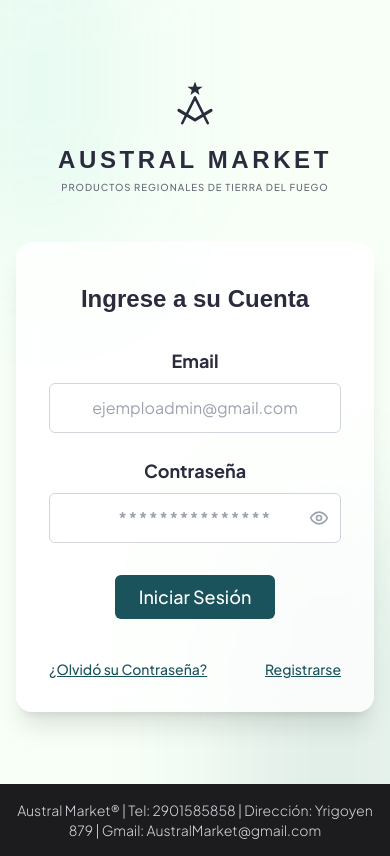
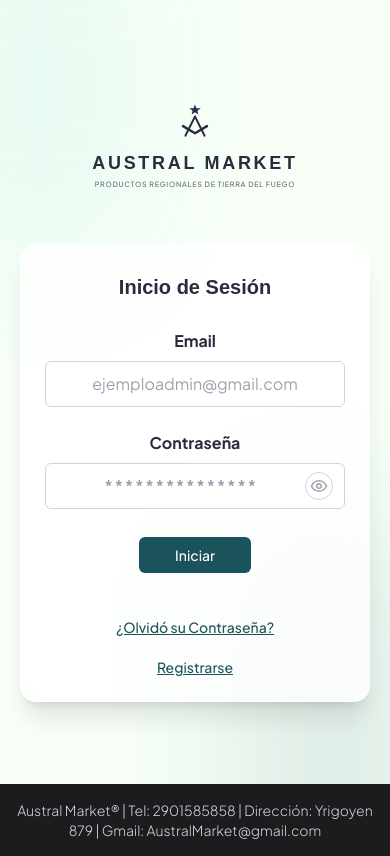
Before and after one commit to soyMat/Trabajo-Integrador-Disenio-de-Interfaces-GRUPO-2, a React (Vite) app: page /login in a window 390 px wide. Built offline with nearby package versions, Linux system fonts and the light colour scheme.

Commit message:
Ajuste login mobile y control de contraseña

```diff
--- a/src/components/Login.jsx
+++ b/src/components/Login.jsx
@@ -13,55 +13,67 @@ const Login = () => {
   };
 
   return (
-    <div className="flex-grow flex flex-col items-center justify-center p-4 min-h-[calc(100vh-60px)]">
-      <Logo className="mb-8" />
+    <div className="flex-grow flex flex-col items-center justify-center min-h-[calc(100vh-60px)] px-5 py-8 sm:p-4">
+      <div
+        role="button"
+        tabIndex={0}
+        onClick={() => navigate('/productos')}
+        onKeyDown={(e) => {
+          if (e.key === 'Enter' || e.key === ' ') navigate('/productos');
+        }}
+        className="cursor-pointer"
+        aria-label="Ir a productos"
+      >
+        <Logo className="mb-8 scale-75 sm:scale-100" />
+      </div>
 
-      <div className="glass-panel w-full max-w-md p-8 pt-10 relative mt-4">
-        <h2 className="text-2xl font-title font-bold text-center text-brand-indigo mb-8">
-          Ingrese a su Cuenta
+      <div className="glass-panel w-full max-w-sm p-6 pt-7 relative mt-2 sm:max-w-md sm:p-8 sm:pt-10 sm:mt-4">
+        <h2 className="text-xl font-title font-bold text-center text-brand-indigo mb-7 sm:text-2xl sm:mb-8">
+          Inicio de Sesión
         </h2>
 
         <form onSubmit={handleLogin} className="space-y-6">
           <div>
-            <label className="block text-center font-bold text-brand-indigo mb-2 text-lg">
+            <label className="block text-center font-bold text-brand-indigo mb-2 text-base sm:text-lg">
               Email
             </label>
             <input
               type="email"
               placeholder="ejemploadmin@gmail.com"
-              className="input-field text-center py-3"
+              className="input-field text-center py-2.5 sm:py-3"
               required
             />
           </div>
 
           <div>
-            <label className="block text-center font-bold text-brand-indigo mb-2 text-lg">
+            <label className="block text-center font-bold text-brand-indigo mb-2 text-base sm:text-lg">
               Contraseña
             </label>
             <div className="relative">
               <input
                 type={showPassword ? "text" : "password"}
                 placeholder="***************"
-                className="input-field text-center py-3 tracking-widest font-bold"
+                className="input-field text-center py-2.5 pr-11 tracking-widest font-bold sm:py-3"
                 required
               />
               <button
                 type="button"
                 onClick={() => setShowPassword(!showPassword)}
-                className="absolute right-3 top-1/2 -translate-y-1/2 text-gray-400 hover:text-brand-indigo transition-colors"
+                className="absolute right-3 top-1/2 -translate-y-1/2 rounded-full border border-gray-300 bg-white p-1 text-gray-400 hover:text-brand-indigo transition-colors"
+                aria-label={showPassword ? 'Ocultar contraseña' : 'Mostrar contraseña'}
               >
-                {showPassword ? <EyeOff size={20} /> : <Eye size={20} />}
+                {showPassword ? <EyeOff size={18} /> : <Eye size={18} />}
               </button>
             </div>
           </div>
 
-          <div className="flex justify-center pt-2 pb-4">
-            <button type="submit" className="btn-primary w-40 text-lg py-2">
-              Iniciar Sesión
+          <div className="flex justify-center pt-1 pb-5 sm:pt-2 sm:pb-4">
+            <button type="submit" className="btn-primary w-28 py-2 text-sm sm:w-40 sm:text-lg">
+              Iniciar
             </button>
           </div>
 
-          <div className="flex justify-between items-center text-sm font-medium mt-4">
+          <div className="flex flex-col items-center gap-5 text-sm font-medium sm:flex-row sm:justify-between sm:gap-0">
             <a href="#" className="text-brand-teal hover:text-brand-cyan underline transition-colors">
               ¿Olvidó su Contraseña?
             </a>
--- a/src/index.css
+++ b/src/index.css
@@ -25,6 +25,11 @@
     @apply w-full px-4 py-2 border border-gray-300 rounded-md focus:ring-2 focus:ring-brand-cyan focus:border-transparent outline-none transition-all duration-200 bg-white;
   }
 
+  .input-field::-ms-reveal,
+  .input-field::-ms-clear {
+    display: none;
+  }
+
   .glass-panel {
     @apply bg-white/80 backdrop-blur-md border border-white/20 shadow-xl rounded-2xl;
   }
```
